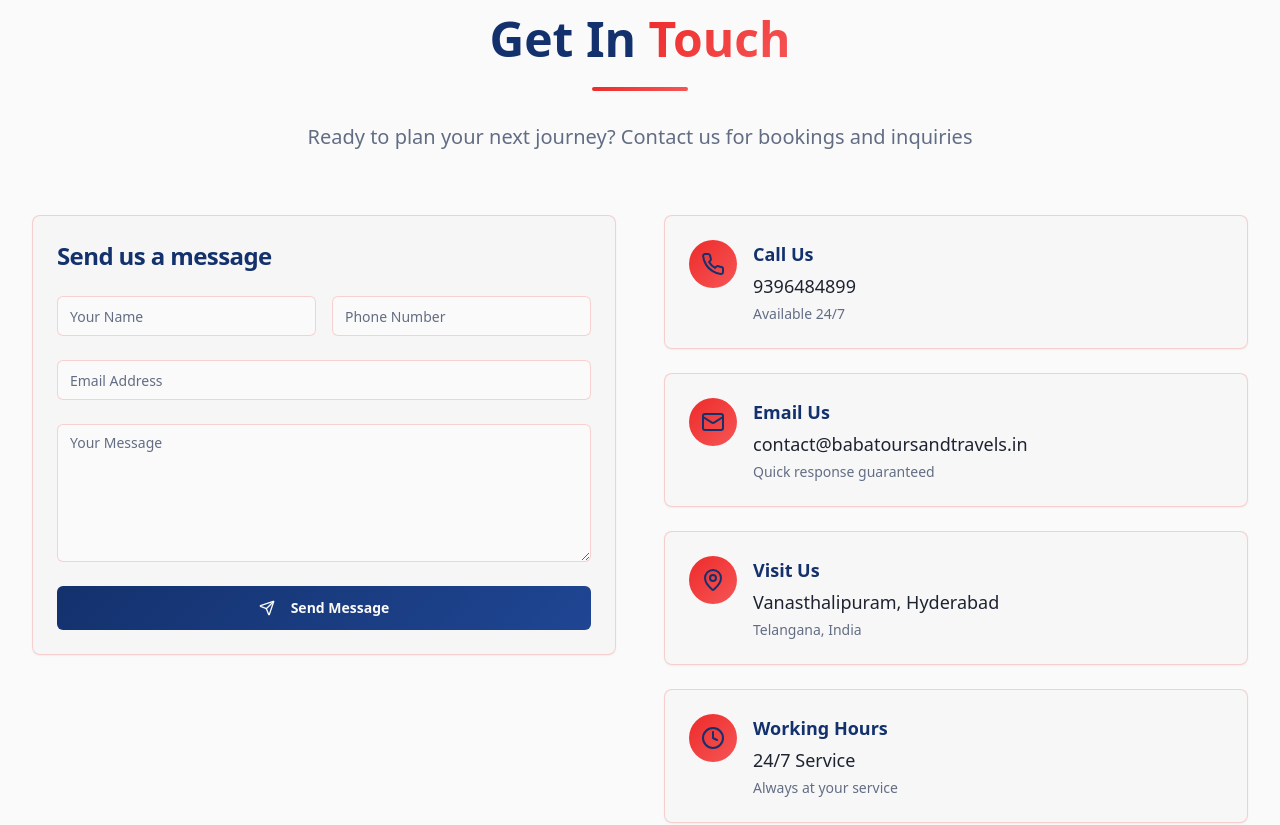
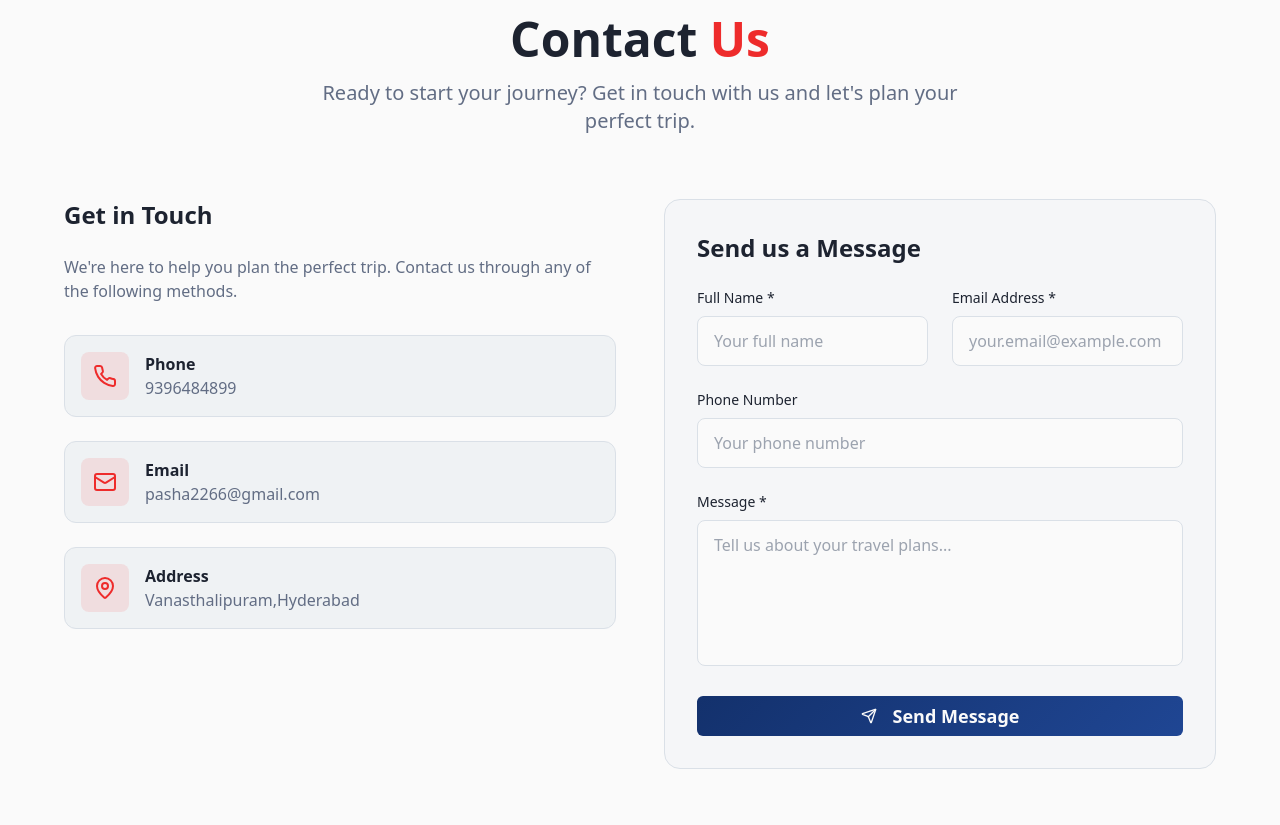
Before and after one commit to mudabbir525/baba-tours-new-aug-2025-, a React (Vite) app: page / in a window 1280 px wide. Shown: the part 6920-7745 px from the top of the page. Built offline with nearby package versions, Linux system fonts and the light colour scheme; a web font is replaced by a local one.

Commit message:
first commit

```diff
--- a/src/components/ContactSection.tsx
+++ b/src/components/ContactSection.tsx
@@ -1,205 +1,320 @@
-import { motion } from "framer-motion";
+import { motion, AnimatePresence } from "framer-motion";
 import { useState } from "react";
-import { Card, CardContent, CardHeader, CardTitle } from "@/components/ui/card";
-import { Input } from "@/components/ui/input";
-import { Textarea } from "@/components/ui/textarea";
+import { Phone, Mail, MapPin, Send, CheckCircle } from "lucide-react";
 import { Button } from "@/components/ui/button";
-import { Send, Phone, Mail, MapPin, Clock } from "lucide-react";
-import { useToast } from "@/hooks/use-toast";
 
-const ContactSection = () => {
-  const { toast } = useToast();
+const ContactPage = () => {
   const [formData, setFormData] = useState({
-    name: "",
-    email: "",
-    phone: "",
-    message: ""
+    name: '',
+    email: '',
+    phone: '',
+    message: ''
   });
+  const [isSubmitting, setIsSubmitting] = useState(false);
+  const [showSuccess, setShowSuccess] = useState(false);
 
-  const handleSubmit = (e: React.FormEvent) => {
-    e.preventDefault();
-    toast({
-      title: "Message Sent!",
-      description: "Thank you for contacting us. We'll get back to you soon.",
-    });
-    setFormData({ name: "", email: "", phone: "", message: "" });
-  };
-
-  const handleChange = (e: React.ChangeEvent<HTMLInputElement | HTMLTextAreaElement>) => {
+  const handleInputChange = (e) => {
+    const { name, value } = e.target;
     setFormData(prev => ({
       ...prev,
-      [e.target.name]: e.target.value
+      [name]: value
     }));
   };
 
-  const contactInfo = [
-    {
-      icon: Phone,
-      title: "Call Us",
-      value: "9396484899",
-      description: "Available 24/7"
+  const handleSubmit = async (e) => {
+    e.preventDefault();
+    setIsSubmitting(true);
+
+    try {
+      const response = await fetch('https://formspree.io/f/myzppqoe', {
+        method: 'POST',
+        headers: {
+          'Content-Type': 'application/json',
         },
-    {
-      icon: Mail,
-      title: "Email Us",
-      value: "contact@babatoursandtravels.in",
-      description: "Quick response guaranteed"
-    },
-    {
-      icon: MapPin,
-      title: "Visit Us",
-      value: "Vanasthalipuram, Hyderabad",
-      description: "Telangana, India"
-    },
-    {
-      icon: Clock,
-      title: "Working Hours",
-      value: "24/7 Service",
-      description: "Always at your service"
+        body: JSON.stringify(formData),
+      });
+
+      if (response.ok) {
+        setShowSuccess(true);
+        setFormData({
+          name: '',
+          email: '',
+          phone: '',
+          message: ''
+        });
+
+        // Hide success popup after 10 seconds
+        setTimeout(() => {
+          setShowSuccess(false);
+        }, 10000);
+      } else {
+        throw new Error('Failed to send message');
       }
-  ];
+    } catch (error) {
+      console.error('Error sending message:', error);
+      // You can add error handling here if needed
+    } finally {
+      setIsSubmitting(false);
+    }
+  };
 
   return (
-    <section id="contact" className="py-20 bg-background">
+    <div className="min-h-screen bg-background py-20">
+      {/* Success Popup */}
+      <AnimatePresence>
+        {showSuccess && (
+          <motion.div
+            initial={{ opacity: 0 }}
+            animate={{ opacity: 1 }}
+            exit={{ opacity: 0 }}
+            className="fixed inset-0 bg-black/50 backdrop-blur-sm z-50 flex items-center justify-center p-4"
+          >
+            <motion.div
+              initial={{ scale: 0.5, opacity: 0, y: 50 }}
+              animate={{ scale: 1, opacity: 1, y: 0 }}
+              exit={{ scale: 0.5, opacity: 0, y: 50 }}
+              transition={{
+                type: "spring",
+                stiffness: 300,
+                damping: 25
+              }}
+              className="bg-background border border-border rounded-2xl p-8 max-w-md w-full text-center shadow-2xl"
+            >
+              <motion.div
+                initial={{ scale: 0 }}
+                animate={{ scale: 1 }}
+                transition={{ delay: 0.2, type: "spring", stiffness: 200 }}
+                className="mx-auto w-16 h-16 bg-green-100 rounded-full flex items-center justify-center mb-4"
+              >
+                <CheckCircle className="w-8 h-8 text-green-600" />
+              </motion.div>
+
+              <motion.h3
+                initial={{ opacity: 0, y: 20 }}
+                animate={{ opacity: 1, y: 0 }}
+                transition={{ delay: 0.3 }}
+                className="text-2xl font-bold text-foreground mb-2"
+              >
+                Message Sent Successfully!
+              </motion.h3>
+
+              <motion.p
+                initial={{ opacity: 0, y: 20 }}
+                animate={{ opacity: 1, y: 0 }}
+                transition={{ delay: 0.4 }}
+                className="text-muted-foreground mb-6"
+              >
+                Thank you for contacting Baba Tours & Travels. We'll get back to you soon!
+              </motion.p>
+
+              <motion.div
+                initial={{ opacity: 0, y: 20 }}
+                animate={{ opacity: 1, y: 0 }}
+                transition={{ delay: 0.5 }}
+              >
+                <Button
+                  onClick={() => setShowSuccess(false)}
+                  variant="luxury"
+                  className="px-6"
+                >
+                  Continue
+                </Button>
+              </motion.div>
+
+              {/* Progress bar */}
+              <motion.div
+                className="mt-6 h-1 bg-gray-200 rounded-full overflow-hidden"
+                initial={{ opacity: 0 }}
+                animate={{ opacity: 1 }}
+                transition={{ delay: 0.6 }}
+              >
+                <motion.div
+                  className="h-full bg-accent rounded-full"
+                  initial={{ width: "100%" }}
+                  animate={{ width: "0%" }}
+                  transition={{ duration: 10, ease: "linear" }}
+                />
+              </motion.div>
+            </motion.div>
+          </motion.div>
+        )}
+      </AnimatePresence>
+
       <div className="container mx-auto px-4 sm:px-6 lg:px-8">
+        <div className="max-w-6xl mx-auto">
+          {/* Header */}
           <motion.div
-          initial={{ opacity: 0, y: 50 }}
-          whileInView={{ opacity: 1, y: 0 }}
+            initial={{ opacity: 0, y: 30 }}
+            animate={{ opacity: 1, y: 0 }}
             transition={{ duration: 0.8 }}
-          viewport={{ once: true }}
             className="text-center mb-16"
           >
-          <h2 className="text-4xl md:text-5xl font-bold text-primary mb-6">
-            Get In{" "}
-            <span className="bg-gradient-red bg-clip-text text-transparent">
-              Touch
-            </span>
-          </h2>
-          <div className="w-24 h-1 bg-gradient-red mx-auto mb-8 rounded-full"></div>
-          <p className="text-xl text-muted-foreground max-w-3xl mx-auto">
-            Ready to plan your next journey? Contact us for bookings and inquiries
+            <h1 className="text-4xl md:text-5xl font-bold text-foreground mb-4">
+              Contact <span className="text-accent">Us</span>
+            </h1>
+            <p className="text-xl text-muted-foreground max-w-2xl mx-auto">
+              Ready to start your journey? Get in touch with us and let's plan your perfect trip.
             </p>
           </motion.div>
 
-        <div className="grid grid-cols-1 lg:grid-cols-2 gap-12">
+          <div className="grid lg:grid-cols-2 gap-12">
+            {/* Contact Information */}
+            <motion.div
+              initial={{ opacity: 0, x: -50 }}
+              animate={{ opacity: 1, x: 0 }}
+              transition={{ duration: 0.8, delay: 0.2 }}
+              className="space-y-8"
+            >
+              <div>
+                <h2 className="text-2xl font-bold text-foreground mb-6">Get in Touch</h2>
+                <p className="text-muted-foreground mb-8">
+                  We're here to help you plan the perfect trip. Contact us through any of the following methods.
+                </p>
+              </div>
+
+              <div className="space-y-6">
+                <motion.div
+                  whileHover={{ x: 10 }}
+                  className="flex items-center space-x-4 p-4 bg-muted/50 rounded-xl border border-border"
+                >
+                  <div className="flex-shrink-0 w-12 h-12 bg-accent/10 rounded-lg flex items-center justify-center">
+                    <Phone className="w-6 h-6 text-accent" />
+                  </div>
+                  <div>
+                    <h3 className="font-semibold text-foreground">Phone</h3>
+                    <p className="text-muted-foreground">9396484899</p>
+                  </div>
+                </motion.div>
+
+                <motion.div
+                  whileHover={{ x: 10 }}
+                  className="flex items-center space-x-4 p-4 bg-muted/50 rounded-xl border border-border"
+                >
+                  <div className="flex-shrink-0 w-12 h-12 bg-accent/10 rounded-lg flex items-center justify-center">
+                    <Mail className="w-6 h-6 text-accent" />
+                  </div>
+                  <div>
+                    <h3 className="font-semibold text-foreground">Email</h3>
+                    <p className="text-muted-foreground">pasha2266@gmail.com</p>
+                  </div>
+                </motion.div>
+
+                <motion.div
+                  whileHover={{ x: 10 }}
+                  className="flex items-center space-x-4 p-4 bg-muted/50 rounded-xl border border-border"
+                >
+                  <div className="flex-shrink-0 w-12 h-12 bg-accent/10 rounded-lg flex items-center justify-center">
+                    <MapPin className="w-6 h-6 text-accent" />
+                  </div>
+                  <div>
+                    <h3 className="font-semibold text-foreground">Address</h3>
+                    <p className="text-muted-foreground"> Vanasthalipuram,Hyderabad</p>
+                  </div>
+                </motion.div>
+              </div>
+            </motion.div>
+
             {/* Contact Form */}
             <motion.div
-            initial={{ opacity: 0, x: -50 }}
-            whileInView={{ opacity: 1, x: 0 }}
-            transition={{ duration: 0.8 }}
-            viewport={{ once: true }}
+              initial={{ opacity: 0, x: 50 }}
+              animate={{ opacity: 1, x: 0 }}
+              transition={{ duration: 0.8, delay: 0.4 }}
+              className="bg-muted/30 rounded-2xl p-8 border border-border"
             >
-            <Card className="bg-card/80 backdrop-blur-sm border-accent/20 shadow-luxury">
-              <CardHeader>
-                <CardTitle className="text-2xl font-bold text-primary">
-                  Send us a message
-                </CardTitle>
-              </CardHeader>
-              <CardContent>
-                <form onSubmit={handleSubmit} className="space-y-6">
-                  <div className="grid grid-cols-1 md:grid-cols-2 gap-4">
+              <h2 className="text-2xl font-bold text-foreground mb-6">Send us a Message</h2>
+
+              <div className="space-y-6">
+                <div className="grid md:grid-cols-2 gap-6">
                   <div>
-                      <Input
+                    <label htmlFor="name" className="block text-sm font-medium text-foreground mb-2">
+                      Full Name *
+                    </label>
+                    <input
+                      type="text"
+                      id="name"
                       name="name"
-                        placeholder="Your Name"
                       value={formData.name}
-                        onChange={handleChange}
+                      onChange={handleInputChange}
                       required
-                        className="border-accent/20 focus:border-accent"
+                      className="w-full px-4 py-3 bg-background border border-border rounded-lg focus:ring-2 focus:ring-accent focus:border-transparent transition-all duration-300 text-foreground"
+                      placeholder="Your full name"
                     />
                   </div>
+
                   <div>
-                      <Input
-                        name="phone"
-                        placeholder="Phone Number"
-                        value={formData.phone}
-                        onChange={handleChange}
+                    <label htmlFor="email" className="block text-sm font-medium text-foreground mb-2">
+                      Email Address *
+                    </label>
+                    <input
+                      type="email"
+                      id="email"
+                      name="email"
+                      value={formData.email}
+                      onChange={handleInputChange}
                       required
-                        className="border-accent/20 focus:border-accent"
+                      className="w-full px-4 py-3 bg-background border border-border rounded-lg focus:ring-2 focus:ring-accent focus:border-transparent transition-all duration-300 text-foreground"
+                      placeholder="your.email@example.com"
                     />
                   </div>
                 </div>
+
                 <div>
-                    <Input
-                      name="email"
-                      type="email"
-                      placeholder="Email Address"
-                      value={formData.email}
-                      onChange={handleChange}
-                      required
-                      className="border-accent/20 focus:border-accent"
+                  <label htmlFor="phone" className="block text-sm font-medium text-foreground mb-2">
+                    Phone Number
+                  </label>
+                  <input
+                    type="tel"
+                    id="phone"
+                    name="phone"
+                    value={formData.phone}
+                    onChange={handleInputChange}
+                    className="w-full px-4 py-3 bg-background border border-border rounded-lg focus:ring-2 focus:ring-accent focus:border-transparent transition-all duration-300 text-foreground"
+                    placeholder="Your phone number"
                   />
                 </div>
+
                 <div>
-                    <Textarea
+                  <label htmlFor="message" className="block text-sm font-medium text-foreground mb-2">
+                    Message *
+                  </label>
+                  <textarea
+                    id="message"
                     name="message"
-                      placeholder="Your Message"
                     value={formData.message}
-                      onChange={handleChange}
+                    onChange={handleInputChange}
                     required
-                      rows={6}
-                      className="border-accent/20 focus:border-accent"
+                    rows={5}
+                    className="w-full px-4 py-3 bg-background border border-border rounded-lg focus:ring-2 focus:ring-accent focus:border-transparent transition-all duration-300 text-foreground resize-none"
+                    placeholder="Tell us about your travel plans..."
                   />
                 </div>
+
                 <Button
-                    type="submit"
+                  onClick={handleSubmit}
+                  disabled={isSubmitting}
                   variant="luxury"
-                    size="lg"
-                    className="w-full group"
+                  className="w-full py-3 text-lg font-semibold"
                 >
-                    <Send className="w-5 h-5 mr-2 group-hover:translate-x-1 transition-transform" />
+                  {isSubmitting ? (
+                    <motion.div
+                      animate={{ rotate: 360 }}
+                      transition={{ duration: 1, repeat: Infinity, ease: "linear" }}
+                      className="w-5 h-5 border-2 border-white border-t-transparent rounded-full"
+                    />
+                  ) : (
+                    <>
+                      <Send className="w-5 h-5 mr-2" />
                       Send Message
+                    </>
+                  )}
                 </Button>
-                </form>
-              </CardContent>
-            </Card>
-          </motion.div>
-
-          {/* Contact Information */}
-          <motion.div
-            initial={{ opacity: 0, x: 50 }}
-            whileInView={{ opacity: 1, x: 0 }}
-            transition={{ duration: 0.8 }}
-            viewport={{ once: true }}
-            className="space-y-6"
-          >
-            {contactInfo.map((info, index) => (
-              <motion.div
-                key={info.title}
-                initial={{ opacity: 0, y: 30 }}
-                whileInView={{ opacity: 1, y: 0 }}
-                transition={{ duration: 0.6, delay: index * 0.1 }}
-                viewport={{ once: true }}
-              >
-                <Card className="bg-card/60 backdrop-blur-sm border-accent/20 hover:border-accent/40 transition-all duration-300 hover:shadow-gold">
-                  <CardContent className="p-6">
-                    <div className="flex items-start space-x-4">
-                      <div className="flex-shrink-0">
-                        <div className="w-12 h-12 bg-gradient-red rounded-full flex items-center justify-center">
-                          <info.icon className="w-6 h-6 text-primary" />
               </div>
-                      </div>
-                      <div>
-                        <h3 className="text-lg font-semibold text-primary mb-1">
-                          {info.title}
-                        </h3>
-                        <p className="text-lg font-medium text-foreground mb-1">
-                          {info.value}
-                        </p>
-                        <p className="text-sm text-muted-foreground">
-                          {info.description}
-                        </p>
-                      </div>
-                    </div>
-                  </CardContent>
-                </Card>
-              </motion.div>
-            ))}
             </motion.div>
           </div>
         </div>
-    </section>
+      </div>
+    </div>
   );
 };
 
-export default ContactSection;
+export default ContactPage;
--- a/src/components/Navbar.tsx
+++ b/src/components/Navbar.tsx
@@ -110,10 +110,10 @@ const Navbar = () => {
                   <Phone className="w-4 h-4 text-accent" />
                   <span>9396484899</span>
                 </div>
-                <div className="flex items-center space-x-2">
+                {/* <div className="flex items-center space-x-2">
                   <Mail className="w-4 h-4 text-accent" />
                   <span>contact@babatoursandtravels.in</span>
-                </div>
+                </div> */}
               </div>
               <Button variant="luxury" size="sm" className="mt-4 w-full">
                 Book Now
```
Also changed, not shown: index.html (+5 -10 lines), 2 other files (tests, documents, lock files or other folders). Lines whose indentation alone changed are shown as unchanged.
